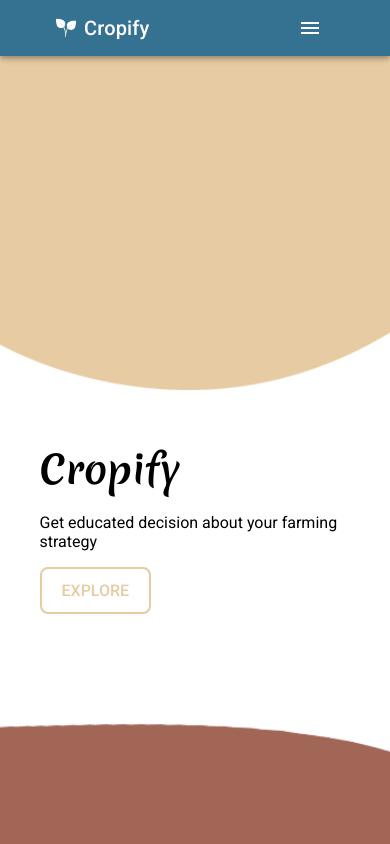
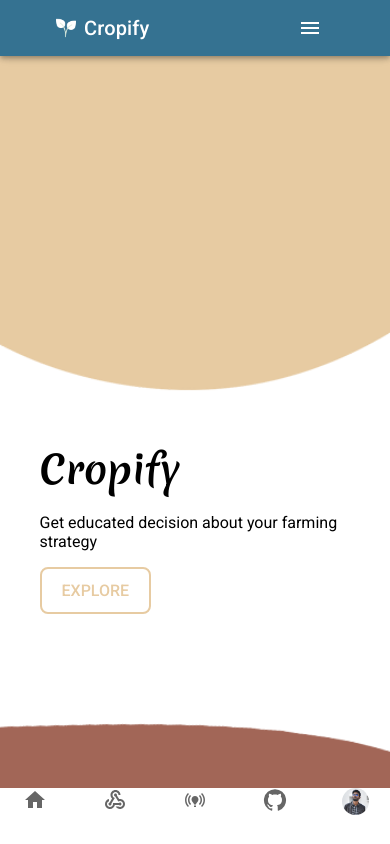
Before and after one commit to nikhilsourav/cropify-client, a React (Create React App) app: page / in a window 390 px wide. Shown: the top 844 px of the page. Built offline with nearby package versions, Linux system fonts and the light colour scheme.

Commit message:
Added separate footer for large and small screen devices

```diff
--- a/src/Components/Footer/Footer.js
+++ b/src/Components/Footer/Footer.js
@@ -1,10 +1,168 @@
+/************************************************************************************************
+ *
+ * Import Hooks
+ *
+ ************************************************************************************************/
+import { useState, useEffect } from 'react';
+
+/************************************************************************************************
+ *
+ * Import Utilites
+ *
+ ************************************************************************************************/
+import { Link } from 'react-router-dom';
+import { Box, Tooltip, Menu, MenuItem, Avatar, IconButton, Typography } from '@mui/material';
+import BottomNavigation from '@mui/material/BottomNavigation';
+import BottomNavigationAction from '@mui/material/BottomNavigationAction';
+import HomeIcon from '@mui/icons-material/Home';
+import WebhookIcon from '@mui/icons-material/Webhook';
+import OnlinePredictionIcon from '@mui/icons-material/OnlinePrediction';
+import GitHubIcon from '@mui/icons-material/GitHub';
+import Dev from '../../Assets/dev.jpg';
+import useStyles from './styles';
+
 /************************************************************************************************
  *
  * Footer Component
  *
  ************************************************************************************************/
 const Footer = () => {
-  return <h1>Footer</h1>;
+  /*
+   * Material ui styles
+   */
+  const classes = useStyles();
+
+  /*
+   * value state
+   */
+  const [value, setValue] = useState(0);
+
+  /*
+   * 'More' button
+   */
+  const [anchorEl, setAnchorEl] = useState(null);
+  const open = Boolean(anchorEl);
+  const handleClick = (event) => setAnchorEl(event.currentTarget);
+  const handleClose = () => setAnchorEl(null);
+  /*
+   * end 'More' button
+   */
+
+  /*
+   * Find window dimension on browser resize
+   */
+  const getWindowDimensions = () => {
+    const { innerWidth: width, innerHeight: height } = window;
+    return { width, height };
+  };
+
+  const useWindowDimensions = () => {
+    const [windowDimensions, setWindowDimensions] = useState(getWindowDimensions());
+
+    useEffect(() => {
+      const handleResize = () => setWindowDimensions(getWindowDimensions());
+      window.addEventListener('resize', handleResize);
+      return () => window.removeEventListener('resize', handleResize);
+    }, []);
+
+    return windowDimensions;
+  };
+
+  const { width } = useWindowDimensions();
+  /*
+   * end Find window dimension
+   */
+
+  return width > 600 ? (
+    <Box className={classes.FooterContainerLargeScreen}>
+      <Typography sx={{ color: 'white', marginRight: 1 }}>Copyright &#169; Cropify 2022</Typography>
+      <Tooltip arrow title='Developer: Nikhil Sourav'>
+        <IconButton>
+          <a href='https://www.linkedin.com/in/nikhilsourav' target='_blank' rel='noreferrer'>
+            <Avatar src={Dev} sx={{ width: 24, height: 24 }} />
+          </a>
+        </IconButton>
+      </Tooltip>
+    </Box>
+  ) : (
+    <>
+      <Box paddingBottom='50px'></Box>
+      <Box className={classes.FooterContainerSmallScreen}>
+        <BottomNavigation value={value} onChange={(event, newValue) => setValue(newValue)}>
+          <Tooltip arrow placement='top' title='Home Page'>
+            <Link to='/'>
+              <BottomNavigationAction icon={<HomeIcon />} />
+            </Link>
+          </Tooltip>
+          <Tooltip arrow placement='top' title='Recommendation Page'>
+            <Link to='/crop-recommendation'>
+              <BottomNavigationAction icon={<WebhookIcon />} />
+            </Link>
+          </Tooltip>
+          <Tooltip arrow placement='top' title='Prediction Page'>
+            <Link to='/yield-prediction'>
+              <BottomNavigationAction icon={<OnlinePredictionIcon />} />
+            </Link>
+          </Tooltip>
+          <Tooltip arrow placement='top' title='Codes'>
+            <div>
+              <BottomNavigationAction onClick={handleClick} icon={<GitHubIcon />} />
+            </div>
+          </Tooltip>
+          <Tooltip arrow placement='top' title='LinkedIn: Nikhil Sourav'>
+            <a href='https://www.linkedin.com/in/nikhilsourav' target='_blank' rel='noreferrer'>
+              <BottomNavigationAction
+                icon={
+                  <>
+                    <Avatar src={Dev} sx={{ width: 27, height: 27 }} />
+                  </>
+                }
+              />
+            </a>
+          </Tooltip>
+
+          <Menu
+            anchorEl={anchorEl}
+            open={open}
+            onClose={handleClose}
+            anchorOrigin={{ vertical: 'top', horizontal: 'center' }}
+            transformOrigin={{ vertical: 'bottom', horizontal: 'center' }}
+          >
+            <MenuItem onClick={handleClose}>
+              <a
+                href='https://www.google.com'
+                target='_blank'
+                rel='noreferrer'
+                className={classes.MenuLink}
+              >
+                ML Codes
+              </a>
+            </MenuItem>
+            <MenuItem onClick={handleClose}>
+              <a
+                href='https://www.youtube.com'
+                target='_blank'
+                rel='noreferrer'
+                className={classes.MenuLink}
+              >
+                Client Codes
+              </a>
+            </MenuItem>
+            <MenuItem onClick={handleClose}>
+              <a
+                href='https://www.instagram.com'
+                target='_blank'
+                rel='noreferrer'
+                className={classes.MenuLink}
+              >
+                Server Codes
+              </a>
+            </MenuItem>
+          </Menu>
+        </BottomNavigation>
+      </Box>
+    </>
+  );
 };
 
 export default Footer;
--- /dev/null
+++ b/src/Components/Footer/styles.js
@@ -0,0 +1,26 @@
+import { makeStyles } from '@mui/styles';
+
+export default makeStyles((theme) => ({
+  FooterContainerSmallScreen: {
+    width: '100%',
+    position: 'fixed',
+    bottom: 0,
+    WebkitTapHighlightColor: 'transparent',
+  },
+
+  FooterContainerLargeScreen: {
+    color: 'white',
+    backgroundColor: '#357291',
+    width: '100%',
+    height: '9vh',
+    display: 'flex',
+    justifyContent: 'center',
+    alignItems: 'center',
+  },
+
+  MenuLink: {
+    textDecoration: 'none',
+    color: theme.palette.common.black,
+    WebkitTapHighlightColor: 'transparent',
+  },
+}));
--- a/src/Components/Navbar/Navbar.js
+++ b/src/Components/Navbar/Navbar.js
@@ -86,10 +86,10 @@ const Navbar = () => {
         <Toolbar className={classes.Toolbar}>
           {/**************************************** Logo ***************************************/}
           <Stack>
-            <Link to='/' className={classes.Heading}>
+            <div className={classes.Heading}>
               <Box className={classes.LeafIcon} component='img' src={LeafIcon} />
               <Typography variant='h6'>Cropify</Typography>
-            </Link>
+            </div>
           </Stack>
           {/************************************** end Logo **************************************/}
 
@@ -114,7 +114,13 @@ const Navbar = () => {
               {/************************************** end Pages **************************************/}
 
               {/************************************ 'More' button *************************************/}
-              <Menu anchorEl={anchorEl} open={open} onClose={handleClose}>
+              <Menu
+                anchorEl={anchorEl}
+                open={open}
+                onClose={handleClose}
+                anchorOrigin={{ vertical: 'bottom', horizontal: 'center' }}
+                transformOrigin={{ vertical: 'top', horizontal: 'center' }}
+              >
                 <MenuItem onClick={handleClose}>
                   <a
                     href='https://www.google.com'
```
Also changed, not shown: src/Pages/Home/Home.js (+2 -14 lines), src/Assets/dev.jpg (added).
